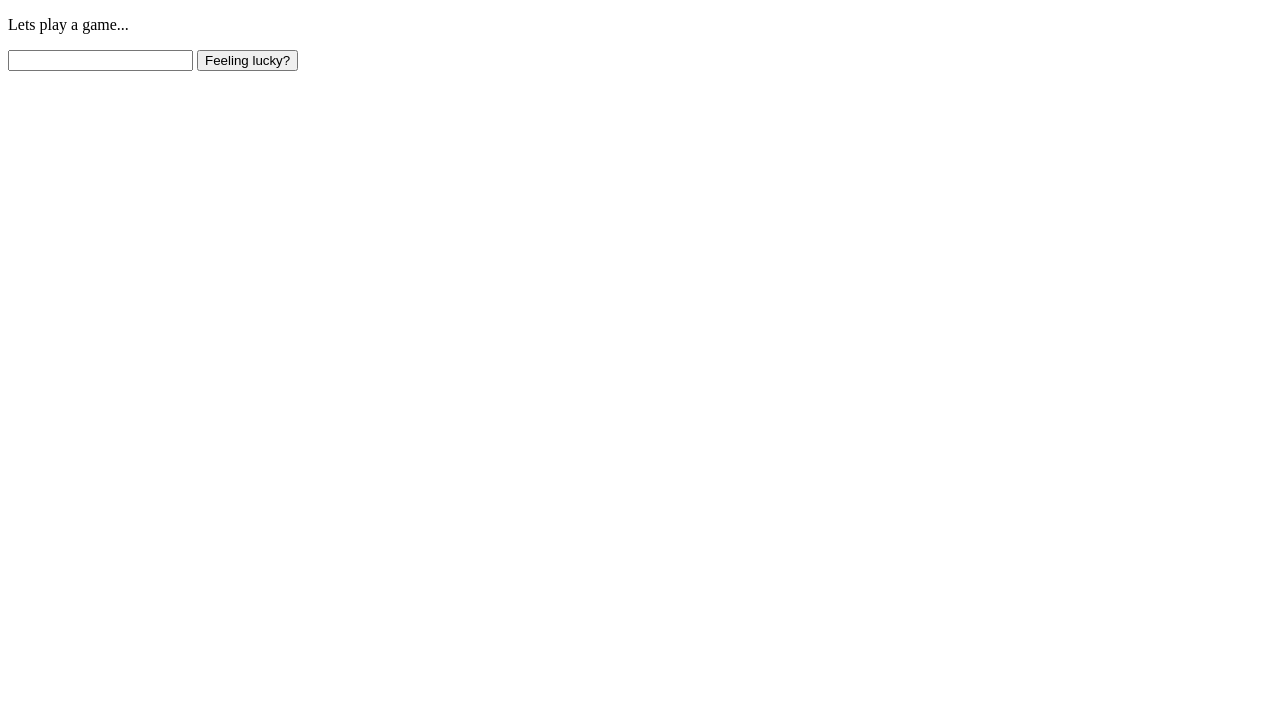
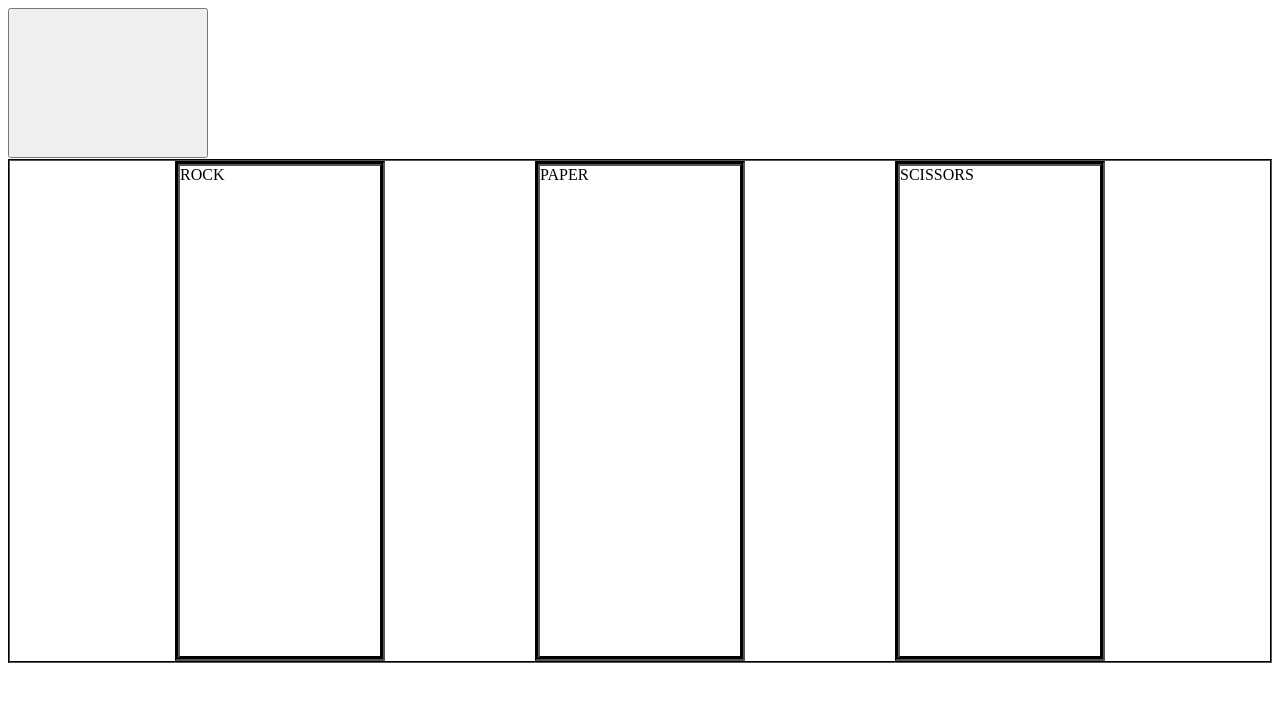
Before and after one commit to Phandastick/rps-game-js, a plain HTML site: page index.html in a window 1280 px wide. Drawn offline with Linux system fonts and the light colour scheme.

Commit message:
Update html

```diff
--- a/index.html
+++ b/index.html
@@ -7,12 +7,19 @@
     <link rel="stylesheet" href = "styles.css">
 </head>
 <body>
-    <p>
-        Lets play a game...
-    </p>
-    <input type="text" id="tfPlayerChoice">
-    <button onclick="challenge()">Feeling lucky?</button>
-    <div id = "result"></div>
+    <button onclick = "challenge()" class = "confirmbtn"></button>
+    <div class = "choice-container">
+        <div class = "player-choice" id="rock-choice">
+            ROCK
+        </div>
+        <div class = "player-choice" id="paper-choice">
+            PAPER
+        </div>
+        <div class = "player-choice" id="scissors-choice">
+            SCISSORS
+        </div>
+    </div>
+    <input id = "hdChoice" type="hidden">
 </body>
 <script src="script.js"></script>
 </html>
--- a/script.js
+++ b/script.js
@@ -60,7 +60,29 @@ async function challengerps(numChoice){
 }
 
 function challenge(){
-    tfChoice = document.getElementById('tfPlayerChoice');
+    tfChoice = document.getElementById('hdChoice');
     playerChoice = tfChoice.value
     challengerps(parseInt(playerChoice));
 }
+
+function initListeners(){
+    const rockChoice = document.getElementById('rock-choice');
+    const paperChoice = document.getElementById('paper-choice');
+    const scissorsChoice = document.getElementById('scissors-choice');
+    const hiddenValue = document.getElementById('hdChoice');
+
+    rockChoice.addEventListener('click', function(event){
+        console.log('> You chose rock!')
+        hiddenValue.value = rps['rock'];
+    })
+
+    paperChoice.addEventListener('click', function(event){
+        console.log('> You chose paper!')
+        hiddenValue.value = rps['paper'];
+    })
+
+    scissorsChoice.addEventListener('click', function(event){
+        console.log('> You chose scissors!')
+        hiddenValue.value = rps['scissors'];
+    })
+}
--- a/styles.css
+++ b/styles.css
@@ -0,0 +1,18 @@
+.confirmbtn{
+    Width: 200px;
+    height:150px;
+}
+
+.choice-container{
+    display:flex;
+    height:500px;
+    border:2px groove black;
+    justify-content:center;
+    gap:150px;
+}
+
+.player-choice{
+    flex:1;
+    max-width: 200px;
+    border:5px groove black;
+}
```
